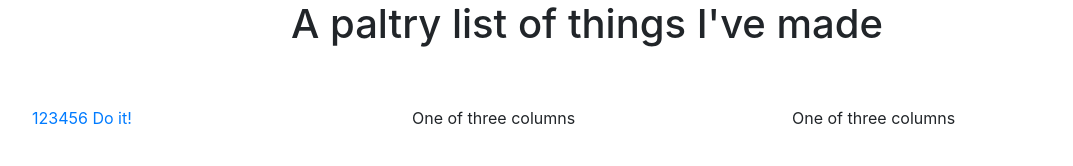
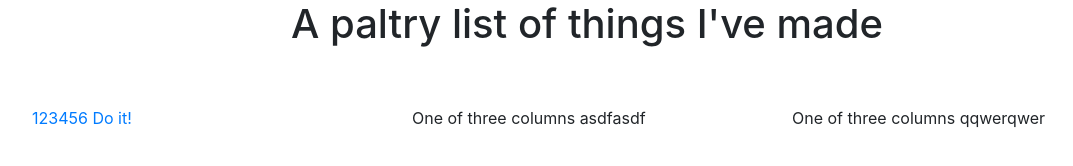
Before and after one commit to EPS21/EPS21.github.io, a plain HTML site: page portfolio.html in a window 1280 px wide. Shown: the whole page, without its empty margins (53-1126 px from the left). Drawn offline with nearby package versions, Linux system fonts and the light colour scheme.

Commit message:
testing change

```diff
--- a/portfolio.html
+++ b/portfolio.html
@@ -14,10 +14,10 @@
 				<a href="./demos/do_it.html"> 123456 Do it!</a>
 			</div>
 			<div class="col-sm">
-				One of three columns
+				One of three columns asdfasdf
 			</div>
 			<div class="col-sm">
-				One of three columns
+				One of three columns qqwerqwer
 			</div>
 		</div>
 	</div>
```
